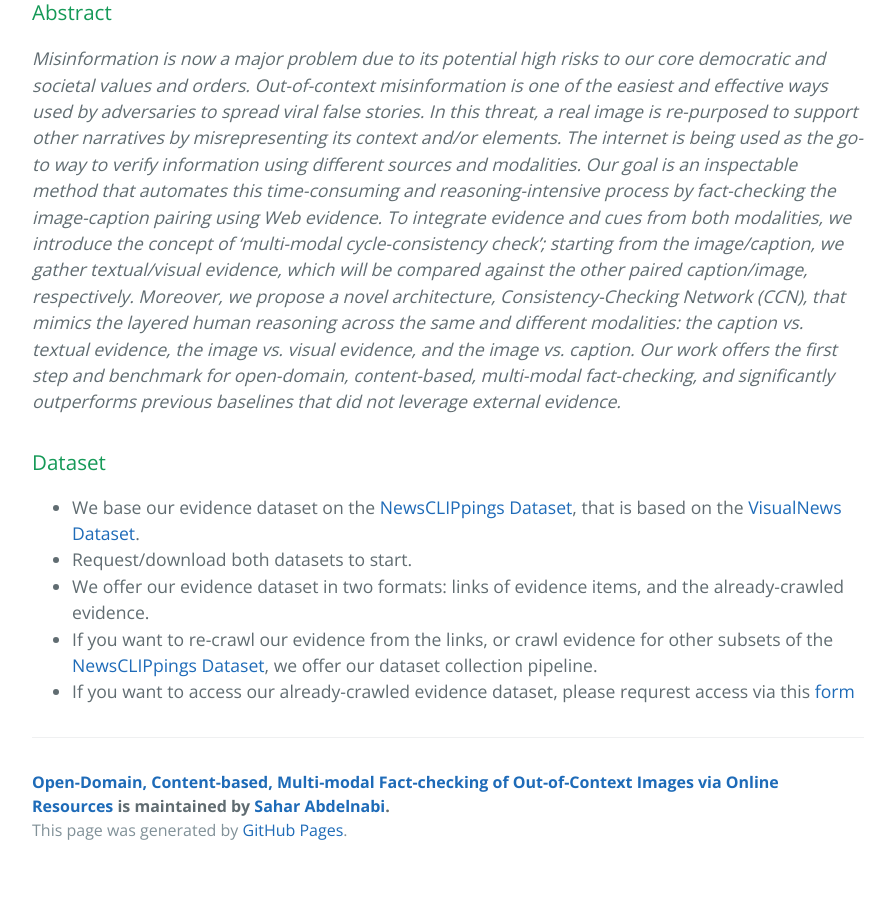
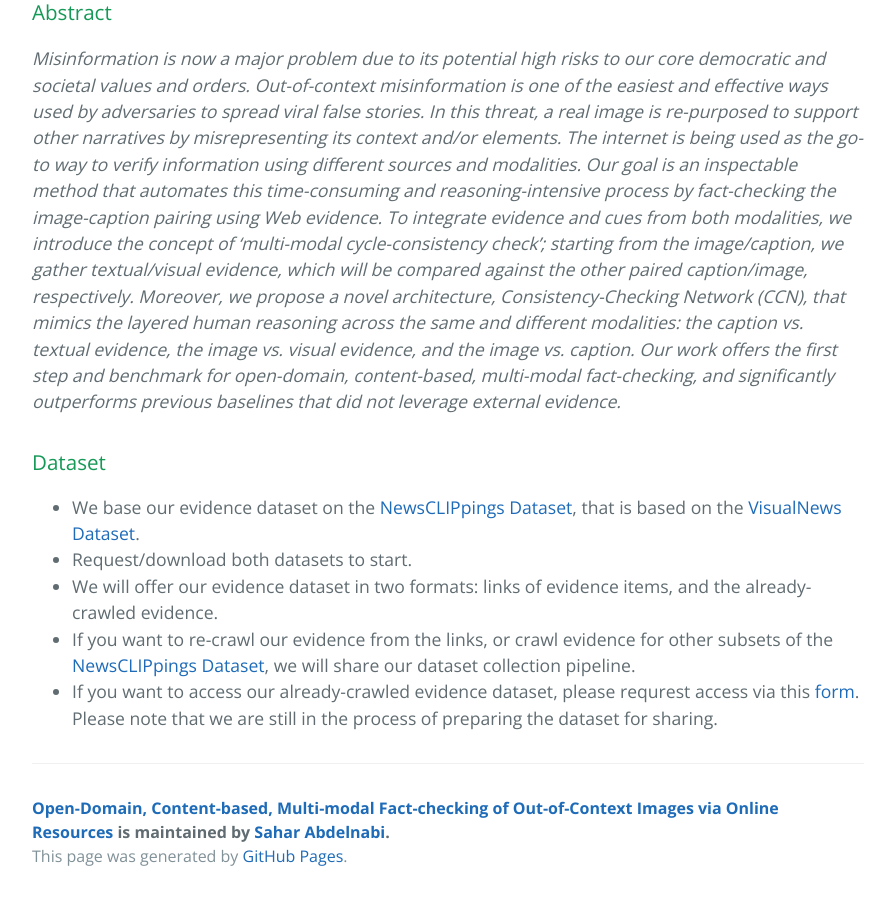
Before and after one commit to S-Abdelnabi/OoC-multi-modal-fc, a Jekyll site: the page built from index.md, in a window 1280 px wide and 900 px high, scrolled down 999 px. Shown: the whole window, without its empty margins (192-1087 px from the left). Built offline with Jekyll 4.4.1, drawn with Linux system fonts in a browser that asks for light colours; our own code applies the rules of GitHub Pages for plain Markdown files; before the commit the page ends 1873 px from its top, so only the background shows below that.

Commit message:
Update index.md

```diff
--- a/index.md
+++ b/index.md
@@ -8,6 +8,6 @@
 ### Dataset
 - We base our evidence dataset on the [NewsCLIPpings Dataset](https://github.com/g-luo/news_clippings), that is based on the [VisualNews Dataset](https://github.com/FuxiaoLiu/VisualNews-Repository).
 - Request/download both datasets to start.
-- We offer our evidence dataset in two formats: links of evidence items, and the already-crawled evidence.
-- If you want to re-crawl our evidence from the links, or crawl evidence for other subsets of the [NewsCLIPpings Dataset](https://github.com/g-luo/news_clippings), we offer our dataset collection pipeline.
-- If you want to access our already-crawled evidence dataset, please requrest access via this [form](https://forms.gle/HZeUK1EEveGF9yEV9)
+- We will offer our evidence dataset in two formats: links of evidence items, and the already-crawled evidence.
+- If you want to re-crawl our evidence from the links, or crawl evidence for other subsets of the [NewsCLIPpings Dataset](https://github.com/g-luo/news_clippings), we will share our dataset collection pipeline.
+- If you want to access our already-crawled evidence dataset, please requrest access via this [form](https://forms.gle/HZeUK1EEveGF9yEV9). Please note that we are still in the process of preparing the dataset for sharing.
```
